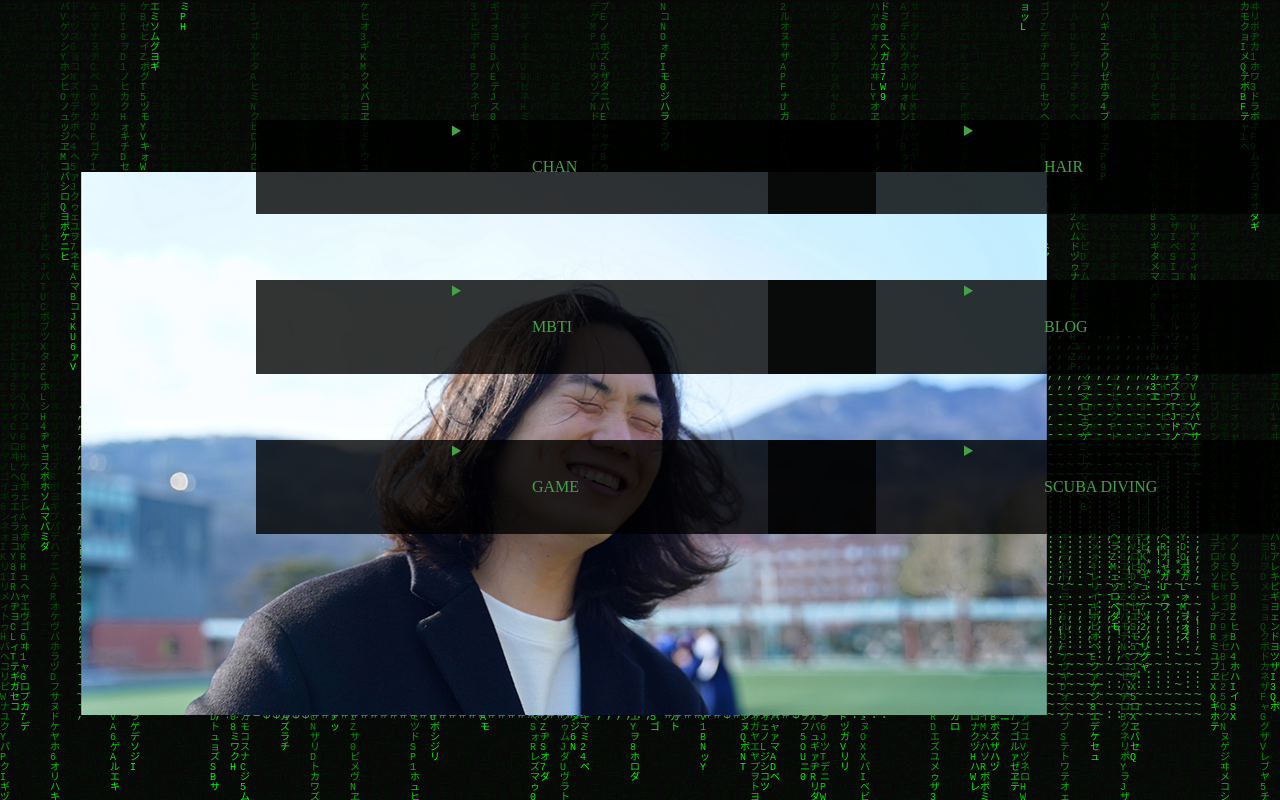
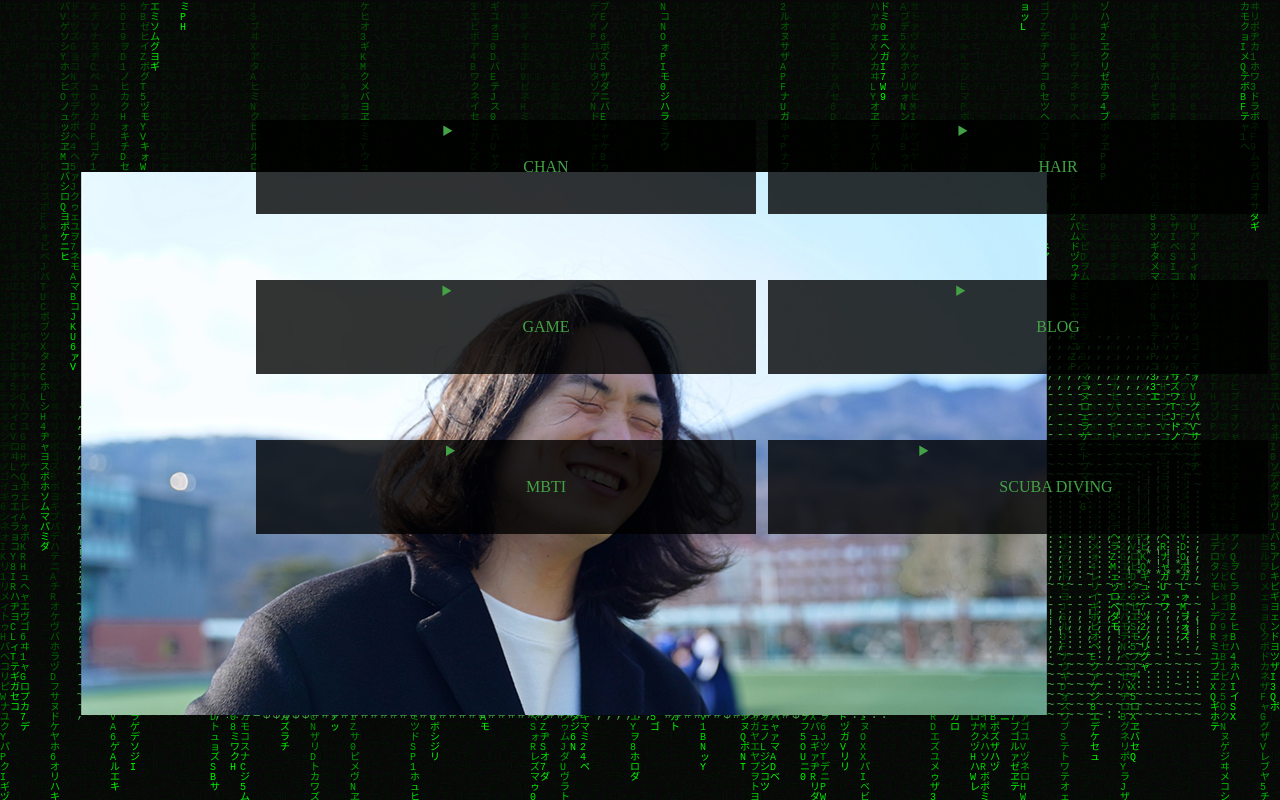
Before and after one commit to mingtian-chan/mingtian-chan.github.io, a plain HTML site: page main.html in a window 1280 px wide. Drawn offline with nearby package versions, Linux system fonts and the light colour scheme.

Commit message:
글 조절

```diff
--- a/main.html
+++ b/main.html
@@ -82,6 +82,19 @@
 
         </details>
 
+        <details id="game">
+            <summary>
+                <a >
+                    GAME
+                </a>
+            </summary>
+            <img src = "img/hearthstone.png">
+            게임 정말 여러가지 많은 게임들을 좋아합니다.
+            전략 턴제게임, 카드게임, AOS, FPS, TPS, RPG 등등
+            여러 게임을 해봤어요.
+            요즘에는 시간 나면, 롤이나 하스스톤을 해요.
+        </details>
+
         <details id="MBTI">
             <summary>
                 <a >
@@ -91,19 +104,8 @@
             <img src = "img/enfp.png">
             MBTI는 ENFP/J로 P/J가 반반정도 나와요!
             낮선 사람 만나고, 새로운 활동을 하는걸 정말 좋아해요.
-            한 가지에 꽂히면 시간 가는 줄 모르고 주구장창 파는 경우도 있어요.
-        </details>
-
-        <details id="game">
-            <summary>
-                <a >
-                    GAME
-                </a>
-            </summary>
-            <img src = "img/hearthstone.png">
-            게임 정말 여러가지 많은 게임들을 좋아합니다.
-            전략 턴제게임, 카드게임, AOS, FPS, TPS, RPG 등등 여러 게임을 해봤어요.
-            요즘에는 시간 나면, 롤이나 하스스톤을 해요.
+            한 가지에 꽂히면 시간 가는 줄 모르고 주구장창
+            파는 경우도 있어요.
         </details>
 
         <details id="hair">
--- a/style.css
+++ b/style.css
@@ -78,23 +78,21 @@ a {
 
 details {
     font: 16px "cursive","나눔 고딕";
-    width: 620px;
+    width: 500px;
+    height: 30px;
+
   }
 
   details > summary {
     padding: 2px 6px;
-    width: 15em;
 
-    border: none;
+
+    border: 1  #44A246;
     cursor: pointer;
   }
 
   details > p {
-    border-radius: 0 0 10px 10px;
-
     padding: 2px 6px;
-    margin: 0;
-
   }
 
 #chan {
@@ -114,7 +112,7 @@ details {
 
 }
 
-#MBTI {
+#game {
     z-index: 4;
     margin: 0;
     padding: 0;
@@ -131,7 +129,7 @@ details {
 
 }
 
-#game {
+#MBTI {
     z-index: 3;
     margin: 0;
     padding: 0;
@@ -147,6 +145,7 @@ details {
     height: fit-content;
 
 }
+
 #hair {
     z-index: 5;
     margin: 0;
```
